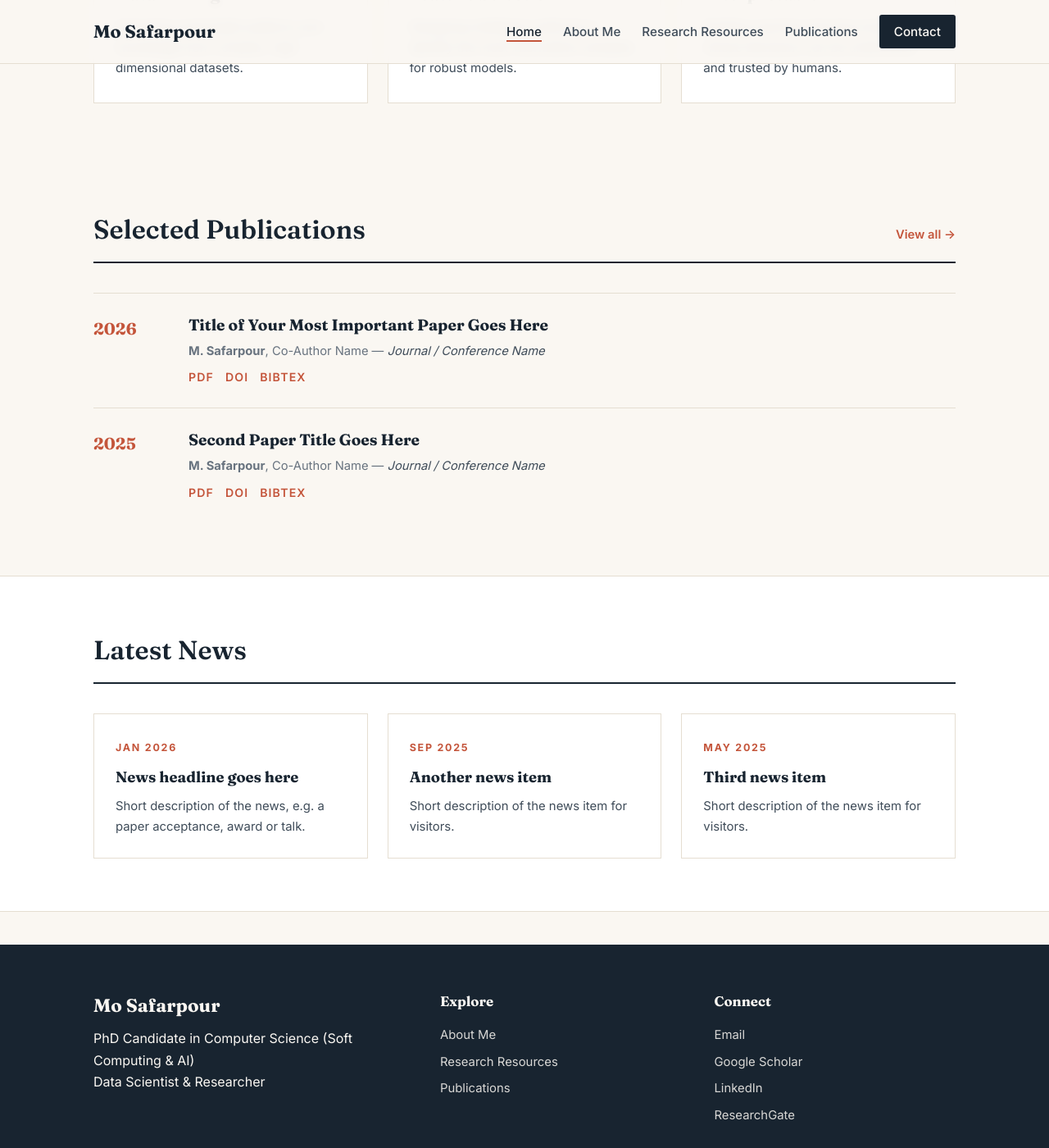
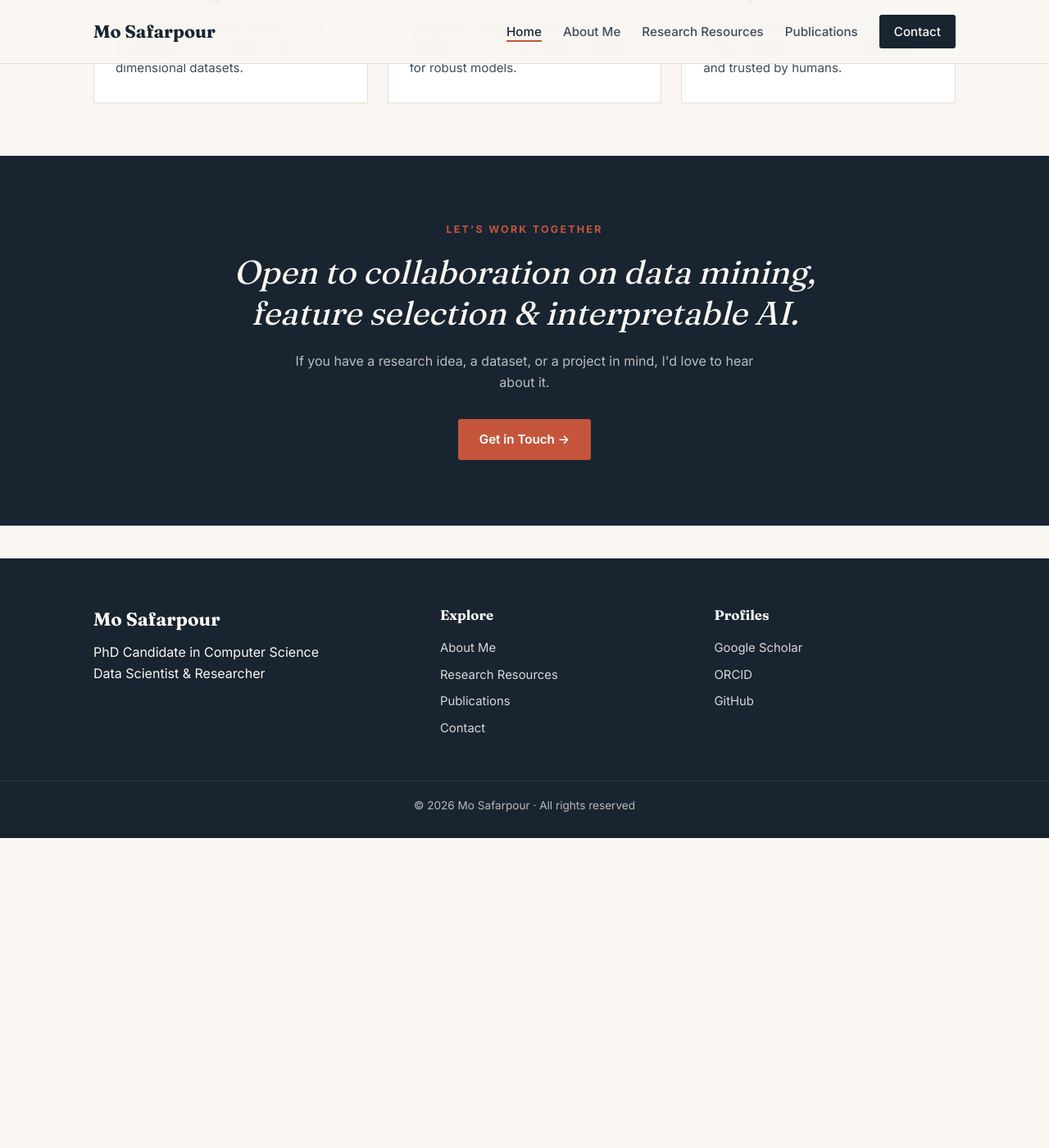
Before and after one commit to safarpour-mh/safarpour-mh.github.io, a Jekyll site: the page index.html, which Jekyll copies as it is, in a window 1280 px wide and 1400 px high, scrolled down 1066 px. Shown: the whole window at 82% size. Built offline with Jekyll 4.4.1, drawn with Linux system fonts in a browser that asks for light colours; after the commit the page ends 2088 px from its top, so only the background shows below that; some of the changed text lies outside the part shown.

Commit message:
Update index.html

```diff
--- a/index.html
+++ b/index.html
@@ -20,7 +20,7 @@
       <a href="about.html">About Me</a>
       <a href="research-resources.html">Research Resources</a>
       <a href="publications.html">Publications</a>
-      <a href="mailto:safarpour.mh1@gmail.com" class="btn btn-small">Contact</a>
+      <a href="contact.html" class="btn btn-small">Contact</a>
     </nav>
   </div>
 </header>
@@ -29,12 +29,12 @@
 <section class="hero">
   <div class="container hero-grid">
     <div>
-      <p class="kicker">PhD Candidate · Computer Science (Soft Computing & AI)</p>
-      <h1>Making machine learning <em>transparent</em>, one feature at a time.</h1>
-      <p class="lede">I'm Mo Safarpour — a data scientist working at the intersection of data mining, feature selection and interpretable AI.</p>
+      <p class="kicker">Data Scientist · PhD Candidate in Soft Computing & AI</p>
+      <h1>Building AI that <em>explains itself.</em></h1>
+      <p class="lede">I'm Mo Safarpour — a researcher and data scientist working at the intersection of data mining, feature selection, and interpretable AI. I believe the best models aren't just accurate — they're genuinely understandable.</p>
       <div class="hero-cta">
-        <a class="btn btn-primary" href="publications.html">Read My Publications</a>
-        <a class="btn btn-ghost" href="about.html">More About Me</a>
+        <a class="btn btn-primary" href="about.html">More About Me</a>
+        <a class="btn btn-ghost" href="contact.html">Get in Touch</a>
       </div>
       <ul class="hero-meta">
         <li>📧 <a href="mailto:safarpour.mh1@gmail.com">safarpour.mh1@gmail.com</a></li>
@@ -53,49 +53,37 @@
   <div class="container">
     <div class="section-head"><h2 class="section-title">Research Focus</h2></div>
     <div class="focus-grid">
-      <article class="focus-card"><span class="num">01</span><h3>Data Mining</h3><p>Extracting meaningful patterns and knowledge from complex, high-dimensional datasets.</p></article>
-      <article class="focus-card"><span class="num">02</span><h3>Feature Selection</h3><p>Designing intelligent methods to identify the most informative variables for robust models.</p></article>
-      <article class="focus-card"><span class="num">03</span><h3>Interpretable AI</h3><p>Building machine learning models whose decisions can be understood and trusted by humans.</p></article>
+      <article class="focus-card">
+        <span class="num">01</span>
+        <h3>Data Mining</h3>
+        <p>Extracting meaningful patterns and knowledge from complex, high-dimensional datasets.</p>
+      </article>
+      <article class="focus-card">
+        <span class="num">02</span>
+        <h3>Feature Selection</h3>
+        <p>Designing intelligent methods to identify the most informative variables for robust models.</p>
+      </article>
+      <article class="focus-card">
+        <span class="num">03</span>
+        <h3>Interpretable AI</h3>
+        <p>Building machine learning models whose decisions can be understood and trusted by humans.</p>
+      </article>
     </div>
   </div>
 </section>
 
-<!-- ===== Selected Publications ===== -->
-<section>
+<!-- ===== Collaboration CTA ===== -->
+<section class="big-quote">
   <div class="container">
-    <div class="section-head">
-      <h2 class="section-title">Selected Publications</h2>
-      <a class="all-link" href="publications.html">View all →</a>
-    </div>
-    <ol class="pub-list">
-      <li>
-        <span class="pub-year">2026</span>
-        <div class="pub-body">
-          <h3>Title of Your Most Important Paper Goes Here</h3>
-          <p class="pub-meta"><strong>M. Safarpour</strong>, Co-Author Name — <em>Journal / Conference Name</em></p>
-          <p class="pub-links"><a href="#">PDF</a><a href="#">DOI</a><a href="#">BibTeX</a></p>
-        </div>
-      </li>
-      <li>
-        <span class="pub-year">2025</span>
-        <div class="pub-body">
-          <h3>Second Paper Title Goes Here</h3>
-          <p class="pub-meta"><strong>M. Safarpour</strong>, Co-Author Name — <em>Journal / Conference Name</em></p>
-          <p class="pub-links"><a href="#">PDF</a><a href="#">DOI</a><a href="#">BibTeX</a></p>
-        </div>
-      </li>
-    </ol>
-  </div>
-</section>
-
-<!-- ===== News ===== -->
-<section class="news">
-  <div class="container">
-    <div class="section-head"><h2 class="section-title">Latest News</h2></div>
-    <div class="news-grid">
-      <article class="news-card"><span class="news-date">Jan 2026</span><h3>News headline goes here</h3><p>Short description of the news, e.g. a paper acceptance, award or talk.</p></article>
-      <article class="news-card"><span class="news-date">Sep 2025</span><h3>Another news item</h3><p>Short description of the news item for visitors.</p></article>
-      <article class="news-card"><span class="news-date">May 2025</span><h3>Third news item</h3><p>Short description of the news item for visitors.</p></article>
+    <p style="text-transform:uppercase;letter-spacing:.18em;font-size:.78rem;font-weight:700;color:var(--accent);margin-bottom:16px">Let's Work Together</p>
+    <blockquote style="font-size:clamp(1.6rem,3.5vw,2.5rem)">
+      Open to collaboration on data mining, feature selection & interpretable AI.
+    </blockquote>
+    <p style="margin-top:20px;color:rgba(255,255,255,.7);max-width:36em;margin-left:auto;margin-right:auto">
+      If you have a research idea, a dataset, or a project in mind, I'd love to hear about it.
+    </p>
+    <div style="margin-top:32px">
+      <a href="contact.html" class="btn btn-primary">Get in Touch →</a>
     </div>
   </div>
 </section>
@@ -105,23 +93,23 @@
   <div class="container footer-grid">
     <div>
       <p class="brand-light">Mo Safarpour</p>
-      <p>PhD Candidate in Computer Science (Soft Computing & AI)<br>Data Scientist & Researcher</p>
+      <p>PhD Candidate in Computer Science<br>Data Scientist & Researcher</p>
     </div>
     <div>
       <h4>Explore</h4>
       <a href="about.html">About Me</a>
       <a href="research-resources.html">Research Resources</a>
       <a href="publications.html">Publications</a>
+      <a href="contact.html">Contact</a>
     </div>
     <div>
-      <h4>Connect</h4>
-      <a href="mailto:safarpour.mh1@gmail.com">Email</a>
-      <a href="#">Google Scholar</a>
-      <a href="#">LinkedIn</a>
-      <a href="#">ResearchGate</a>
+      <h4>Profiles</h4>
+      <a href="https://scholar.google.com/citations?hl=en&user=7RZGpNcAAAAJ" target="_blank" rel="noopener">Google Scholar</a>
+      <a href="https://orcid.org/0009-0008-5274-8551" target="_blank" rel="noopener">ORCID</a>
+      <a href="https://github.com/safarpour-mh" target="_blank" rel="noopener">GitHub</a>
     </div>
   </div>
-  <p class="copyright">© 2026 Mo Safarpour. All rights reserved.</p>
+  <p class="copyright">© 2026 Mo Safarpour · All rights reserved</p>
 </footer>
 
 </body>
```
